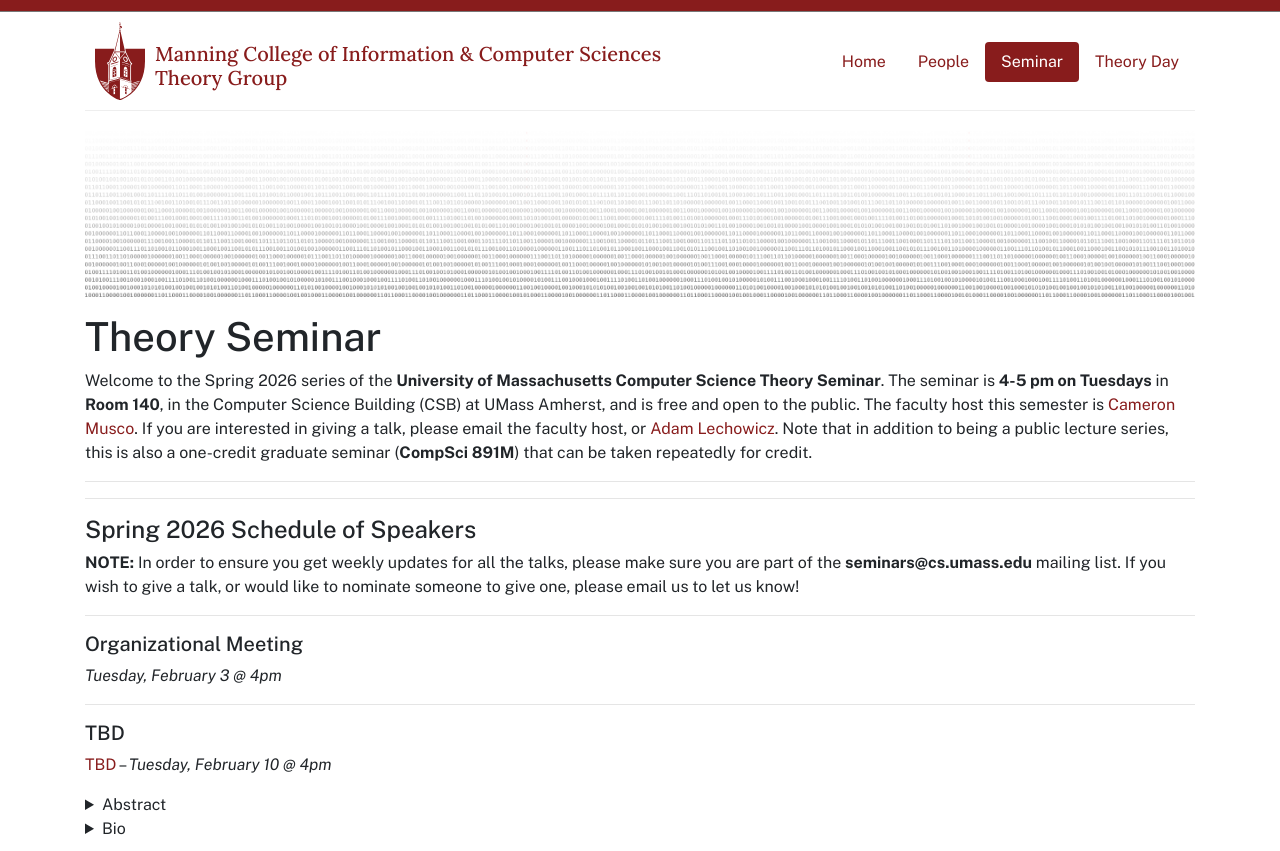
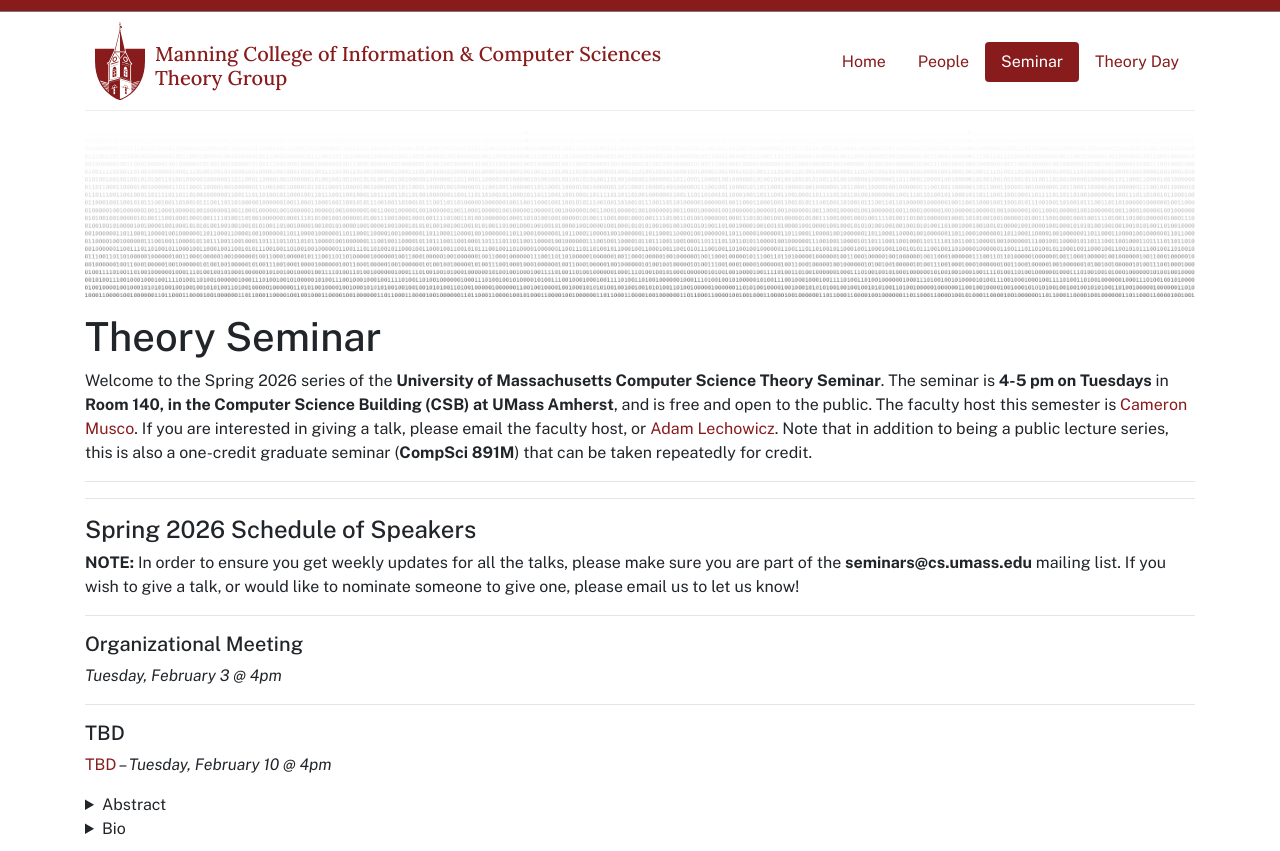
Before and after one commit to umass-theory/umass-theory.github.io, a Jekyll site: the page built from seminar.md, in a window 1280 px wide and 900 px high, cut to the strip 49-900 px from the top of the window. Built offline with Jekyll 4.4.1, drawn with Linux system fonts in a browser that asks for light colours.

Commit message:
more bolding

```diff
--- a/seminar.md
+++ b/seminar.md
@@ -2,7 +2,7 @@
 layout: seminar
 title: Theory Seminar
 ---
-Welcome to the Spring 2026 series of the **University of Massachusetts Computer Science Theory Seminar**. The seminar is **4-5 pm on Tuesdays** in **Room 140**, in the Computer Science Building (CSB) at UMass Amherst, and is free and open to the public. The faculty host this semester is [Cameron Musco](https://people.cs.umass.edu/~cmusco/). If you are interested in giving a talk, please email the faculty host, or [Adam Lechowicz](https://adamlechowicz.github.io/#contact). Note that in addition to being a public lecture series, this is also a one-credit graduate seminar (**CompSci 891M**) that can be taken repeatedly for credit.
+Welcome to the Spring 2026 series of the **University of Massachusetts Computer Science Theory Seminar**. The seminar is **4-5 pm on Tuesdays** in **Room 140, in the Computer Science Building (CSB) at UMass Amherst**, and is free and open to the public. The faculty host this semester is [Cameron Musco](https://people.cs.umass.edu/~cmusco/). If you are interested in giving a talk, please email the faculty host, or [Adam Lechowicz](https://adamlechowicz.github.io/#contact). Note that in addition to being a public lecture series, this is also a one-credit graduate seminar (**CompSci 891M**) that can be taken repeatedly for credit.
 
 <hr>
 
```
